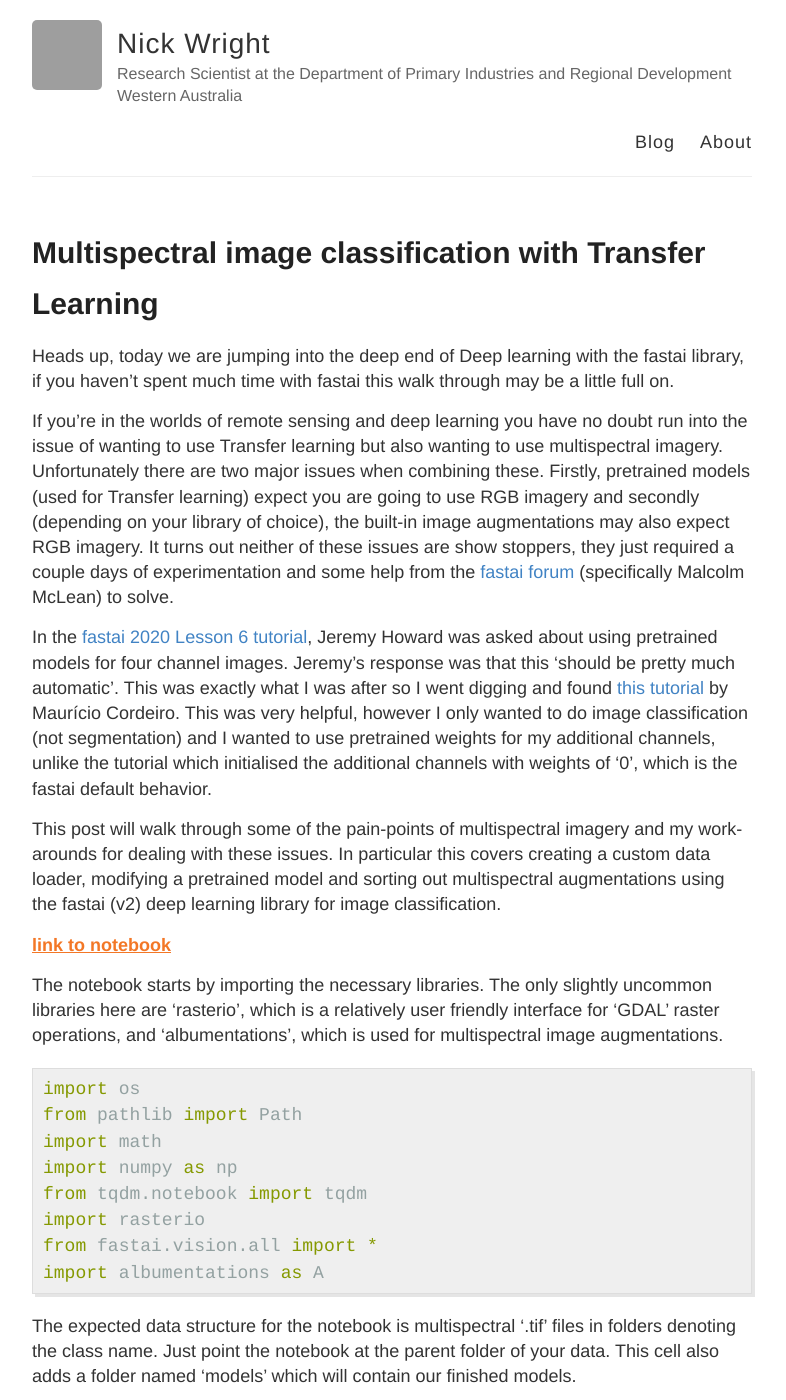
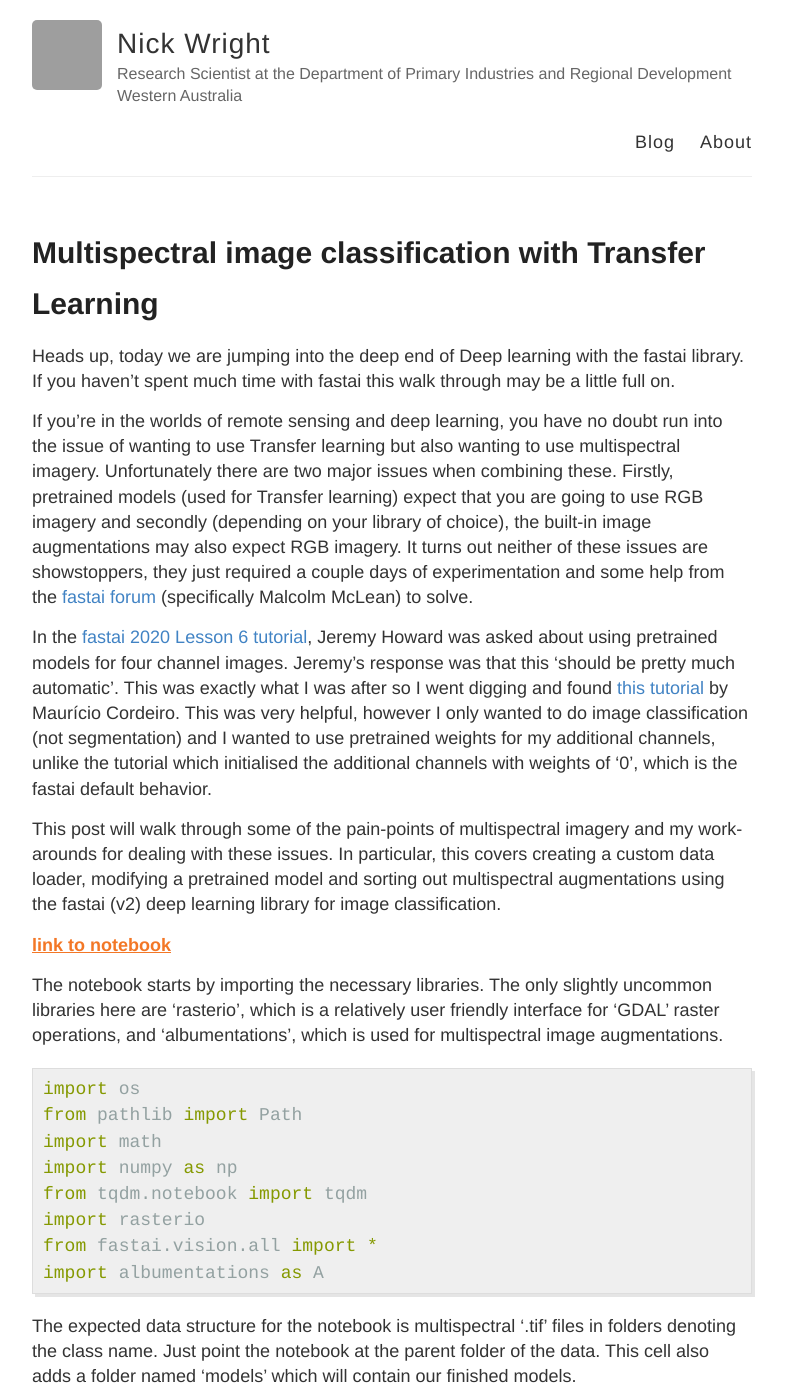
Before and after one commit to DPIRD-DMA/blog, a Jekyll site: the page built from docs/_posts/2021-01-29-Multispectral-image-classification-Transfer-Learning.md, in a window 1280 px wide and 1400 px high. Shown: the whole window, without its empty margins (248-1034 px from the left). Built offline with Jekyll 4.4.1, drawn with Linux system fonts in a browser that asks for light colours; some of the changed text lies outside the part shown; grey boxes are pictures that could not be loaded.

Commit message:
spelling

```diff
--- a/docs/_posts/2021-01-29-Multispectral-image-classification-Transfer-Learning.md
+++ b/docs/_posts/2021-01-29-Multispectral-image-classification-Transfer-Learning.md
@@ -2,13 +2,13 @@
 layout: post
 title: Multispectral image classification with Transfer Learning
 ---
-Heads up, today we are jumping into the deep end of Deep learning with the fastai library, if you haven't spent much time with fastai this walk through may be a little full on.
+Heads up, today we are jumping into the deep end of Deep learning with the fastai library. If you haven't spent much time with fastai this walk through may be a little full on.
 
-If you're in the worlds of remote sensing and deep learning you have no doubt run into the issue of wanting to use Transfer learning but also wanting to use multispectral imagery. Unfortunately there are two major issues when combining these. Firstly, pretrained models (used for Transfer learning) expect you are going to use RGB imagery and secondly (depending on your library of choice), the built-in image augmentations may also expect RGB imagery. It turns out neither of these issues are show stoppers, they just required a couple days of experimentation and some help from the <a href="https://forums.fast.ai/">fastai forum</a> (specifically Malcolm McLean) to solve.
+If you're in the worlds of remote sensing and deep learning, you have no doubt run into the issue of wanting to use Transfer learning but also wanting to use multispectral imagery. Unfortunately there are two major issues when combining these. Firstly, pretrained models (used for Transfer learning) expect that you are going to use RGB imagery and secondly (depending on your library of choice), the built-in image augmentations may also expect RGB imagery. It turns out neither of these issues are showstoppers, they just required a couple days of experimentation and some help from the <a href="https://forums.fast.ai/">fastai forum</a> (specifically Malcolm McLean) to solve.
 
 In the <a href="https://youtu.be/cX30jxMNBUw?t=5065">fastai 2020 Lesson 6 tutorial</a>, Jeremy Howard was asked about using pretrained models for four channel images. Jeremy’s response was that this ‘should be pretty much automatic’. This was exactly what I was after so I went digging and found <a href="https://towardsdatascience.com/how-to-implement-augmentations-for-multispectral-satellite-images-segmentation-using-fastai-v2-and-ea3965736d1">this tutorial</a> by Maurício Cordeiro. This was very helpful, however I only wanted to do image classification (not segmentation) and I wanted to use pretrained weights for my additional channels, unlike the tutorial which initialised the additional channels with weights of ‘0’, which is the fastai default behavior.
 
-This post will walk through some of the pain-points of multispectral imagery and my work-arounds for dealing with these issues. In particular this covers creating a custom data loader, modifying a pretrained model and sorting out multispectral augmentations using the fastai (v2) deep learning library for image classification.
+This post will walk through some of the pain-points of multispectral imagery and my work-arounds for dealing with these issues. In particular, this covers creating a custom data loader, modifying a pretrained model and sorting out multispectral augmentations using the fastai (v2) deep learning library for image classification.
 
 <a class="jn" href="https://github.com/DPIRD-DMA/blog/blob/master/notebooks/Multispectral%20image%20classification%20with%20Transfer%20learning.ipynb">link to notebook</a>
 
@@ -25,7 +25,7 @@
 import albumentations as A
 {% endhighlight %}
 
-The expected data structure for the notebook is multispectral ‘.tif’ files in folders denoting the class name. Just point the notebook at the parent folder of your data. This cell also adds a folder named ‘models’ which will contain our finished models.
+The expected data structure for the notebook is multispectral ‘.tif’ files in folders denoting the class name. Just point the notebook at the parent folder of the data. This cell also adds a folder named ‘models’ which will contain our finished models.
 
 {% highlight python %}
 #  this path should contain folders of images of each class
@@ -35,7 +35,7 @@
 Path(model_path).mkdir(parents=True, exist_ok=True)
 {% endhighlight %}
 
-The next cell sets the image size; all your images will be resized to a square with this many pixels on each side. This is useful if your data is inconsistently sized or if you just want to down sample your input data to speed up training. The batch size is also set at this point.
+The next cell sets the image size; all the images will be resized to a square with this many pixels on each side. This is useful if the data is inconsistently sized or if you just want to down sample your input data to speed up training. The batch size is also set at this point.
 
 {% highlight python %}
 # set image size
@@ -85,7 +85,7 @@
     return tensor[0+first_channel:3+first_channel].permute(1, 2, 0).numpy()
 {% endhighlight %}
 
-This next cell uses the fastai function ‘get_files()’ to retrieve a list of the training data files. We will use this list later to test our augmentations.
+This next cell uses the fastai function ‘get_files()’ to retrieve a list of the training data files. This list will be used later to test the augmentations.
 
 {% highlight python %}
 # grab all tif files in 'path'
@@ -94,7 +94,7 @@
 print(all_images[0])
 {% endhighlight %}
 
-At this point the notebook opens a sample of your data to make sure everything is working as expected. The ‘show_tensor()’ function will display three channels of a tensor as an image. In my particular example, I’m dealing with six channel imagery which is actually two stacked RGB images. The notebook is displaying the first three channels as an image and the last three as another image.
+At this point, the notebook opens a sample of the data to make sure everything is working as expected. The ‘show_tensor()’ function will display three channels of a tensor as an image. In my particular example, I’m dealing with six channel imagery which is actually two stacked RGB images. The notebook is displaying the first three channels as an image and the last three as another image.
 
 {% highlight python %}
 # try opening an image and displaying channels 0,1,2 anf 3,4,5
@@ -109,7 +109,7 @@
 img = show_tensor(input_image,first_channel=3)
 {% endhighlight %}
 
-If the images above look as you expect, your data structure is probably correct and you can move on to setting up some augmentations. The built in fastai image augmentations will no longer work as they expect three channel images. To work around this, this notebook uses the albumentations library instead. Albumentations has implemented augmentations which (mostly) work with multispectral imagery. The list of transforms chosen is roughly based on the default fastai image augmentations as they have been proven to be a good starting point. Keep in mind that these augmentations are performed on your CPU before each epoch, so you may experience a slow down if you add many of them.
+If the images above look as expected, the data structure is probably correct and you can move on to setting up some augmentations. The built in fastai image augmentations will no longer work as they expect three channel images. To work around this, this notebook uses the ‘albumentations’ library instead. ‘Albumentations’ has implemented augmentations which (mostly) work with multispectral imagery. The list of transforms chosen is roughly based on the default fastai image augmentations as they have been proven to be a good starting point. Keep in mind that these augmentations are performed on your CPU before each epoch, so you may experience a slow down in training if you add many of them.
 
 {% highlight python %}
 # we can't use the built in fastai augmentations as they expect 3 channel images so we are using Albumentations instead
@@ -147,7 +147,7 @@
     return tensor
 {% endhighlight %}
 
-Finally, the ‘multi_tfm()’ function is created. This uses ‘RandTransform’ to tell fastai to only apply our augmentations to our training images and not the validation set.
+Finally, the ‘multi_tfm()’ function is created. This uses ‘RandTransform’ to tell fastai to only apply our augmentations to the training images and not the validation set.
 
 {% highlight python %}
 multi_tfm = RandTransform(enc=aug_tfm, p=1)
@@ -171,7 +171,7 @@
 plt.show()
 {% endhighlight %}
 
-Assuming everything is working, we can now setup the fastai ‘DataBlock’. This cell sets up two blocks; first, a ‘TransformBlock’, which will contain our images, and second, a ‘CategoryBlock’, which will contain our labels. The fastai function ‘get_image_files’ is used to find the paths to all of the images. The ‘get_labels’ function is used to extract the image class from its path. The fastai function ‘RandomSplitter’ is used to split the data into train and validation sets, with a static seed to always get the same split (so we can compare different runs). Lastly, the augmentations are passed in and the ‘DataBlock’ is now completed.
+Assuming everything is working, you can now setup the fastai ‘DataBlock’. This cell sets up two blocks; first, a ‘TransformBlock’, which will contain the images, and second, a ‘CategoryBlock’, which will contain the labels. The fastai function ‘get_image_files’ is used to find the paths to all of the images. The ‘get_labels’ function is used to extract the image class from its path. The fastai function ‘RandomSplitter’ is used to split the data into train and validation sets, with a static seed to always get the same split (so you can compare different runs). Lastly, the augmentations are passed in and the ‘DataBlock’ is now completed.
 
 {% highlight python %}
 db = DataBlock(blocks=(TransformBlock(open_img), CategoryBlock),
@@ -222,7 +222,7 @@
 learn = cnn_learner(dl, resnet18, n_in=channel_count, pretrained=True, metrics=error_rate).to_fp16()
 {% endhighlight %}
 
-The extra channels that we just told fastai to expect are not pretrained, all the weights have all been set to a value of ‘0’. You can see this yourself in the fastai <a href="https://github.com/fastai/fastai/blob/master/fastai/vision/learner.py">code here</a>. To get around this, the notebook duplicates the pretrained RGB weights into our newly created input channels. This process is started by getting a reference to the input layer in the cell below.
+The extra channels that you just told fastai to expect are not pretrained, all the weights have all been set to a value of ‘0’. You can see this yourself in the fastai <a href="https://github.com/fastai/fastai/blob/master/fastai/vision/learner.py">code here</a>. To get around this, the notebook duplicates the pretrained RGB weights into the newly created input channels. This process is started by getting a reference to the input layer in the cell below.
 
 {% highlight python %}
 # grab a reference to the first layer of the model, the layer we need to edit to pull over the pretrained weights
@@ -233,7 +233,7 @@
 print(l1_weights.shape)
 {% endhighlight %}
 
-Now that the notebook has a reference to the first layer it just duplicates the RGB weights to all the additional channels and then reduces all the weights by the channel count ratio, to keep the total value of the input layer the same.
+Now that the notebook has a reference to the first layer, it just duplicates the RGB weights to all the additional channels and then reduces all the weights by the channel count ratio to keep the total value of the input layer the same.
 
 {% highlight python %}
 pretrained_channel_count = 3
```
